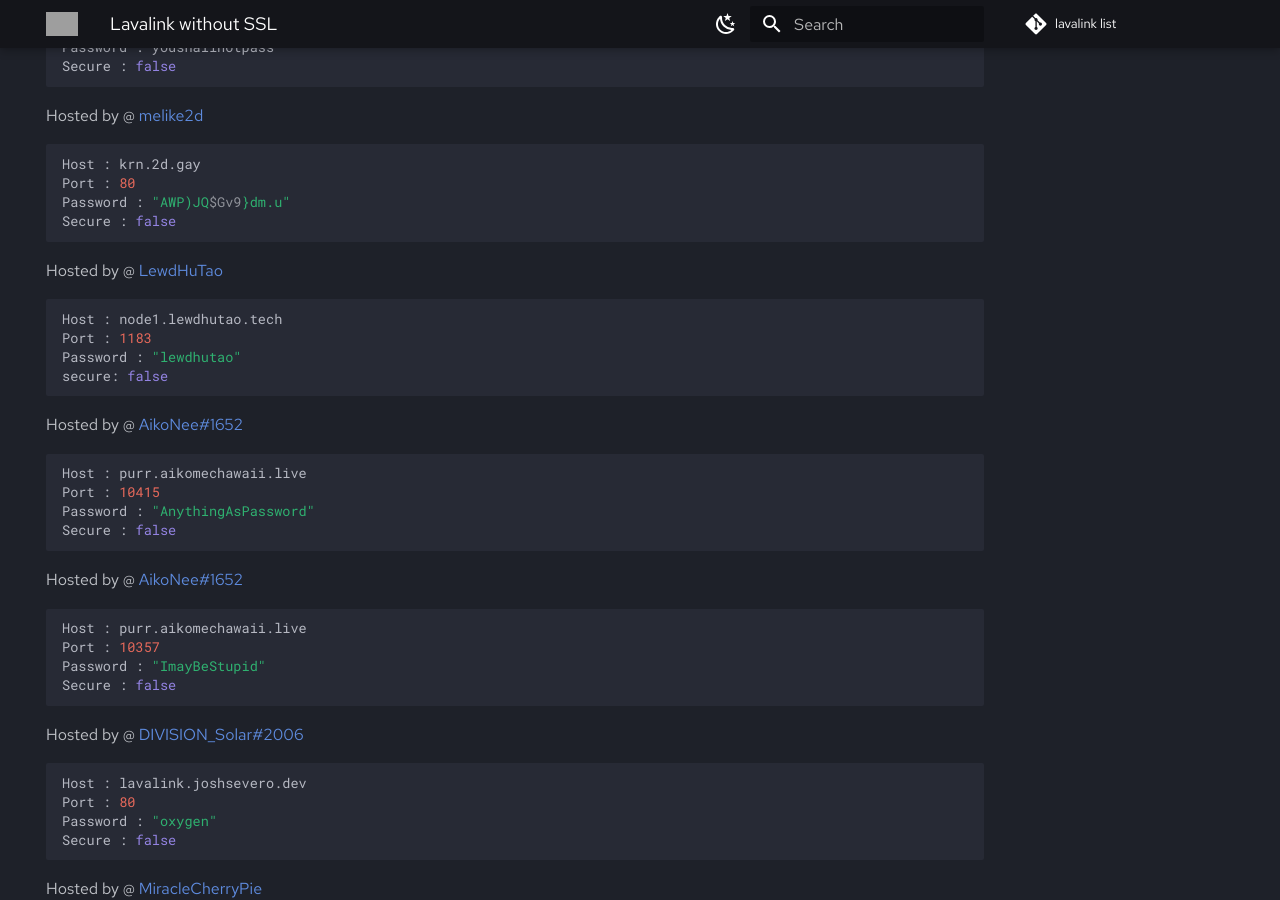
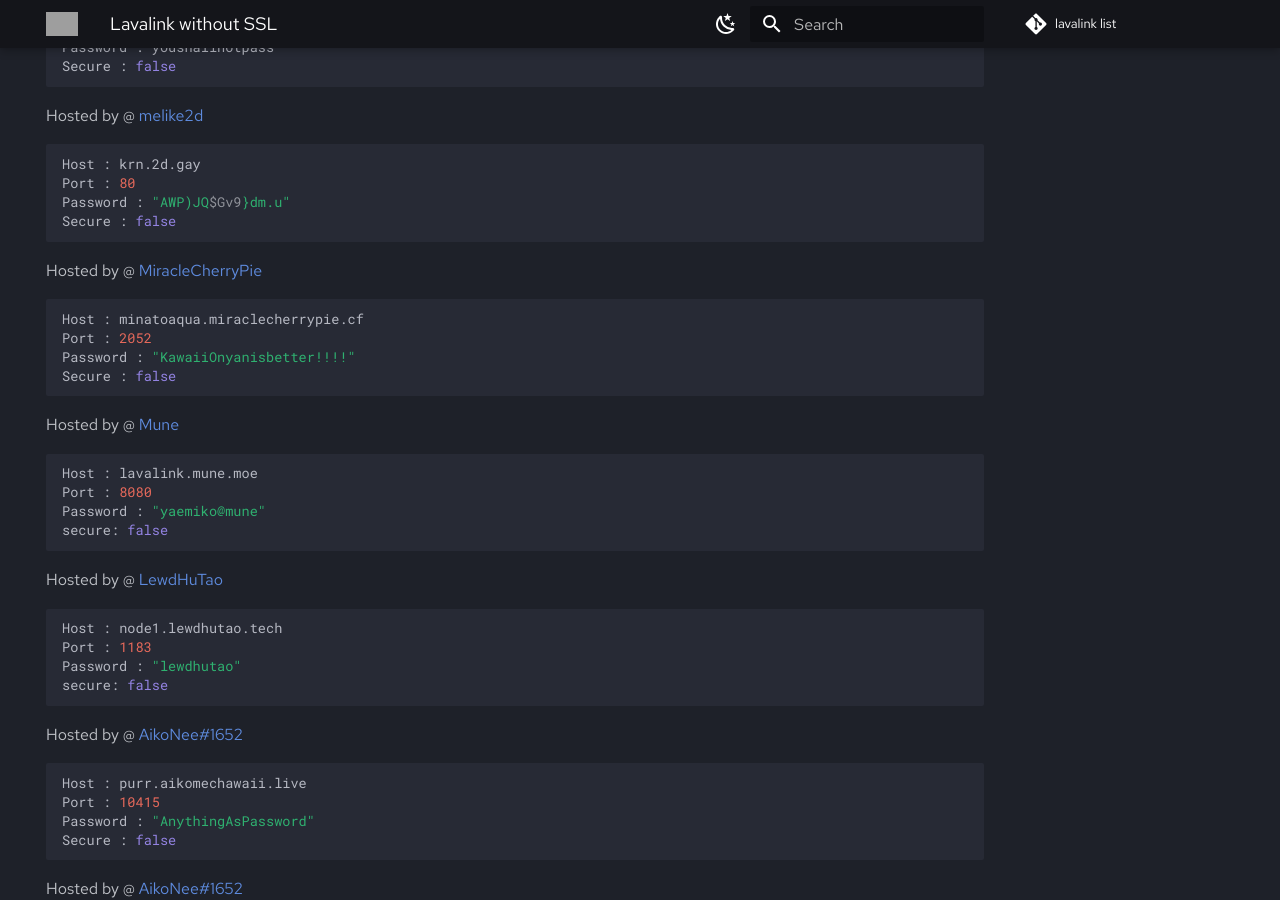
Before and after one commit to DarrenOfficial/lavalink-list, an MkDocs documentation site: the page built from docs/NoSSL/lavalink-without-ssl.md, in a window 1280 px wide and 900 px high, scrolled down 1366 px. Built offline with MkDocs 1.6.1 and Material for MkDocs 9.7.7, drawn with Linux system fonts in a browser that asks for light colours; comment, search, counter and statistics services are not loaded; grey boxes are pictures that could not be loaded.

Commit message:
add non ssl lavalink (#260)
Add lavalink.mune.moe to Lavalink without SSL

Co-authored-by: Darren <github@darrennathanael.com>

````diff
--- a/docs/NoSSL/lavalink-without-ssl.md
+++ b/docs/NoSSL/lavalink-without-ssl.md
@@ -80,6 +80,22 @@ Password : "AWP)JQ$Gv9}dm.u"
 Secure : false
 ```
 
+Hosted by @ [MiracleCherryPie](https://github.com/MiracleCherryPie)
+```bash
+Host : minatoaqua.miraclecherrypie.cf
+Port : 2052
+Password : "KawaiiOnyanisbetter!!!!"
+Secure : false
+```
+
+Hosted by @ [Mune](https://mune.moe)
+```bash
+Host : lavalink.mune.moe
+Port : 8080
+Password : "yaemiko@mune"
+secure: false
+```
+
 Hosted by @ [LewdHuTao](https://lewdhutao.me)
 ```bash
 Host : node1.lewdhutao.tech
````
